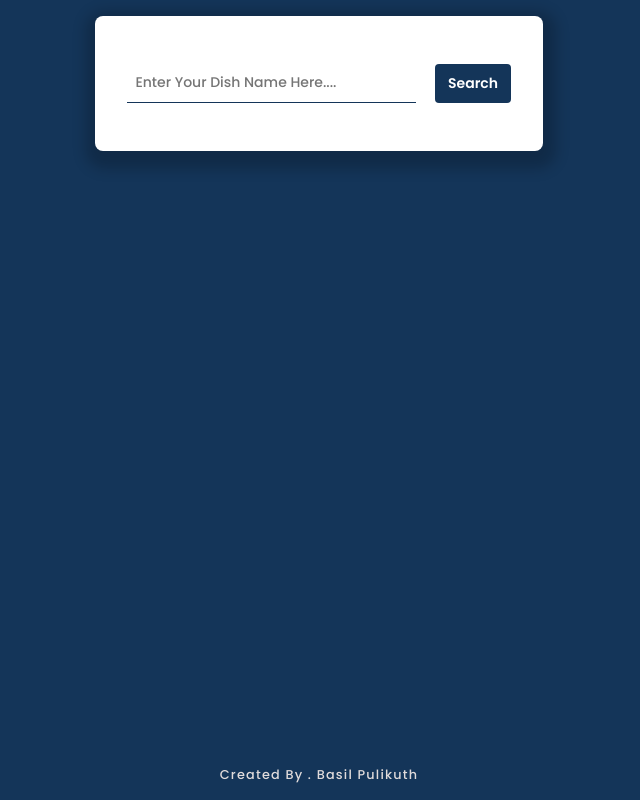
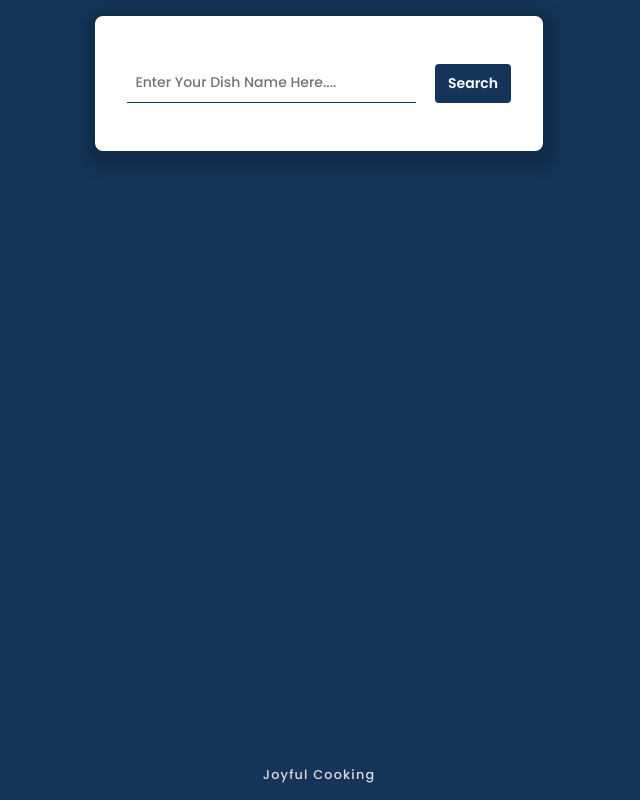
Before and after one commit to Nethra2004/Recipe_Finder, a plain HTML site: page index.html in a window 1280 px wide. Shown: the whole page, without its empty margins (321-961 px from the left). Drawn offline with Linux system fonts and the light colour scheme.

Commit message:
Update index.html

```diff
--- a/index.html
+++ b/index.html
@@ -17,7 +17,7 @@
         <div id="result"></div>
     </div>
     <footer>
-        <p>Created By . Basil Pulikuth</p>
-    </footer>
+  <p><span>Joyful Cooking</span></p>
+</footer>
 </body>
 </html>
```
